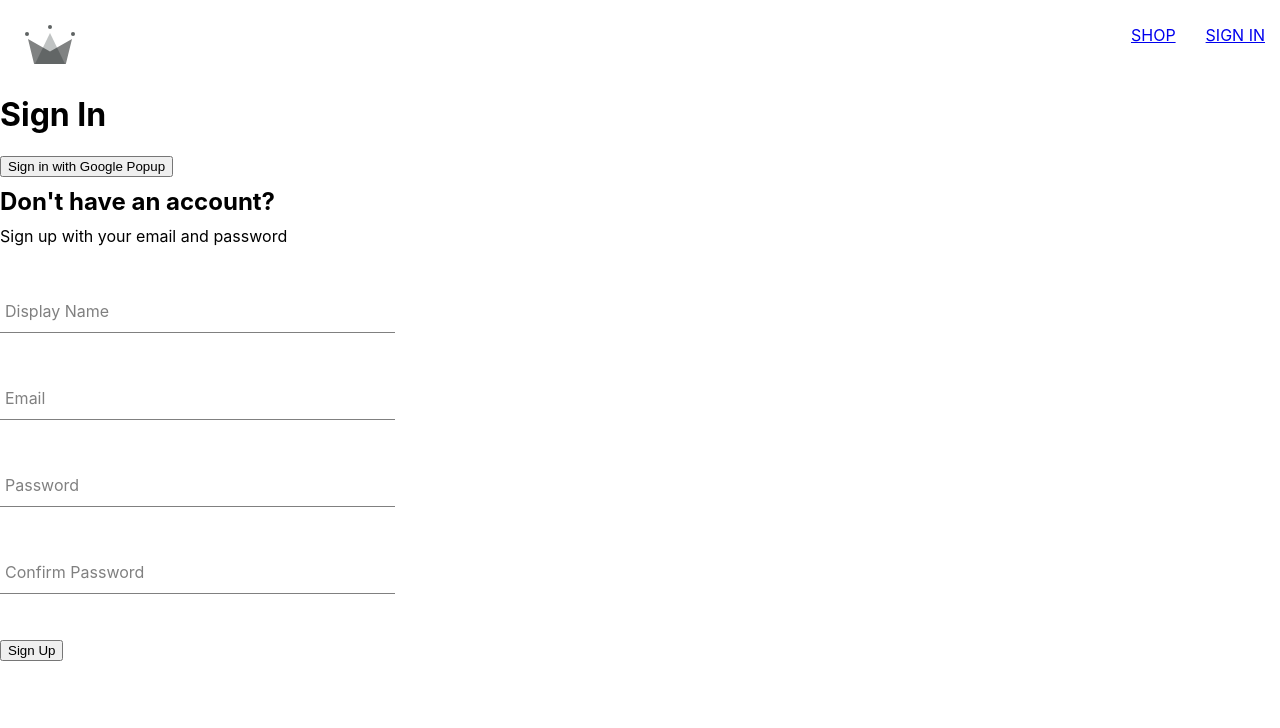
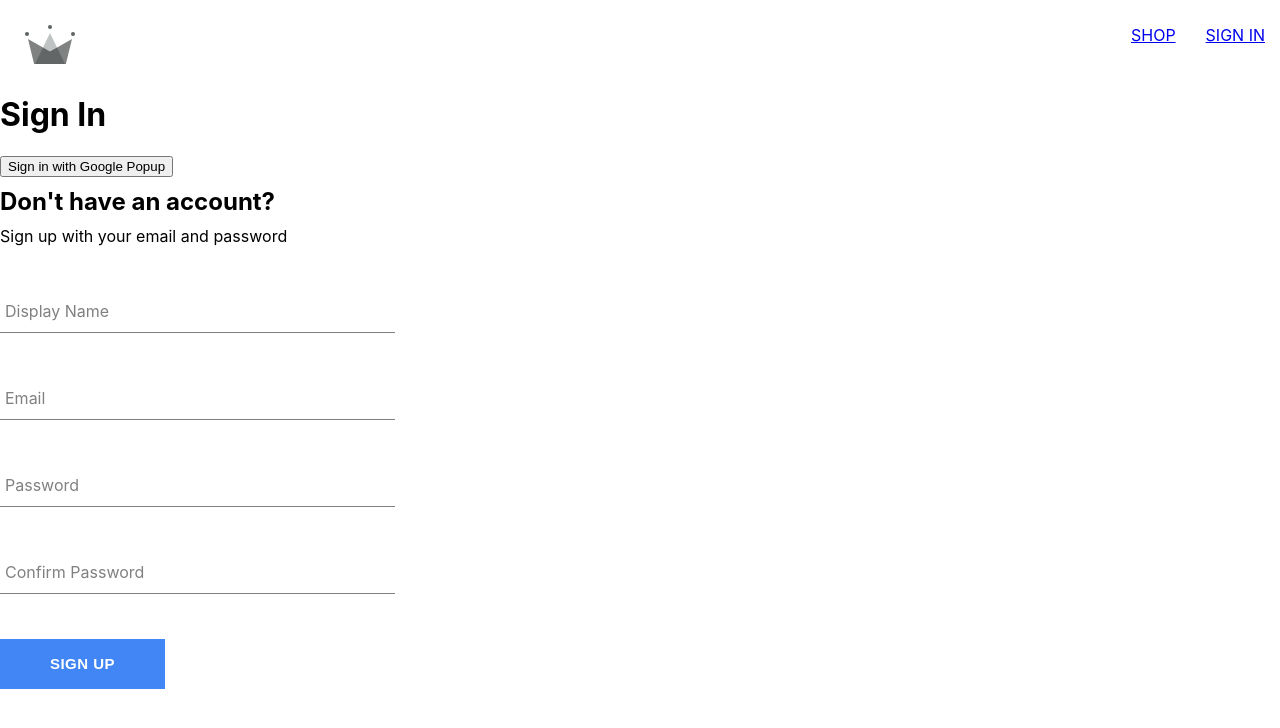
Before and after one commit to cambodianjesuss/crwn-clothing-2, a React (Create React App) app: page /sign-in in a window 1280 px wide. Shown: the top 728 px of the page. Built offline with nearby package versions, Linux system fonts and the light colour scheme; the HTML template or start-up script is replaced by a standard one.

Commit message:
button styling

```diff
--- a/src/components/button/button.component.js
+++ b/src/components/button/button.component.js
@@ -1,5 +1,3 @@
-import './button.styles.scss'
-
 const BUTTON_TYPE_CLASSES = {
   google: 'google-sign-in',
   inverted: 'inverted'
--- a/src/components/button/button.styles.scss
+++ b/src/components/button/button.styles.scss
@@ -0,0 +1,45 @@
+.button-container {
+  min-width: 165px;
+  width: auto;
+  height: 50px;
+  letter-spacing: 0.5px;
+  line-height: 50px;
+  padding: 0 35px 0 35px;
+  font-size: 15px;
+  background-color: black;
+  color: white;
+  text-transform: uppercase;
+  font-weight: bolder;
+  border: none;
+  cursor: pointer;
+  display: flex;
+  justify-content: center;
+
+  &:hover {
+    background-color: white;
+    color: black;
+    border: 1px solid black;
+  }
+
+  &.google-sign-in {
+    background-color: #4285f4;
+    color: white;
+
+    &:hover {
+      background-color: #357ae8;
+      border: none;
+    }
+  }
+
+  &.inverted {
+    background-color: white;
+    color: black;
+    border: 1px solid black;
+
+    &:hover {
+      background-color: black;
+      color: white;
+      border: none;
+    }
+  }
+}
--- a/src/components/sign-up-form/sign-up-form.component.js
+++ b/src/components/sign-up-form/sign-up-form.component.js
@@ -1,9 +1,11 @@
 import { createAuthUserWithEmailAndPassword, createUserDocumentFromAuth } from "../../utils/firebase/firebase.utils";
 import FormInput from "../form-input/form-input.component";
+import Button from "../button/button.component";
 
 import { useState } from "react";
 
 import './sign-up-form.styles.scss'
+import '../button/button.styles.scss'
 
 const defaultFormFields = {
   displayName: "",
@@ -84,7 +86,9 @@
           value={confirmPassword}
           onChange={handleChange}
         />
-        <button type="submit">Sign Up</button>
+        <Button buttonType='google' type="submit">
+          Sign Up
+        </Button>
       </form>
     </div>
   );
```
